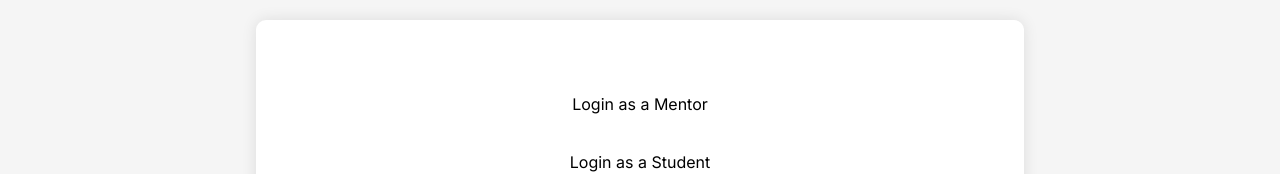
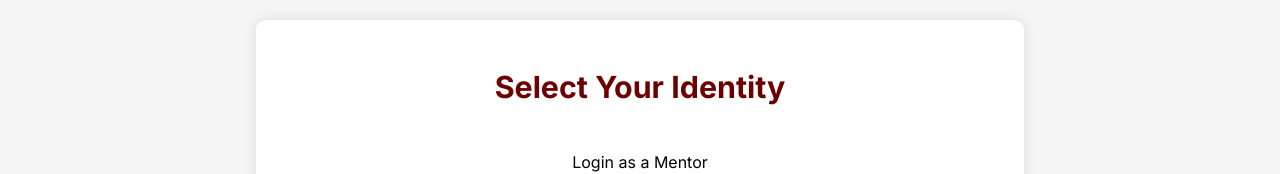
Before and after one commit to ljohr/eagle-connect, a React (Vite) app in the folder client/: page /login in a window 1280 px wide. Shown: the part 227-401 px from the top of the page. Built offline with nearby package versions, Linux system fonts and the light colour scheme.

Commit message:
login header

```diff
--- a/client/src/pages/Registration/Login.jsx
+++ b/client/src/pages/Registration/Login.jsx
@@ -9,6 +9,7 @@ const Login = () => {
         <img src={LogoLink} width="480" height="270"></img>
     </div>
     <main className="login-main">
+      <h2>Select Your Identity</h2>
       <button>
         <Link to="/mentor/login">Login as a Mentor</Link>
       </button>
```
